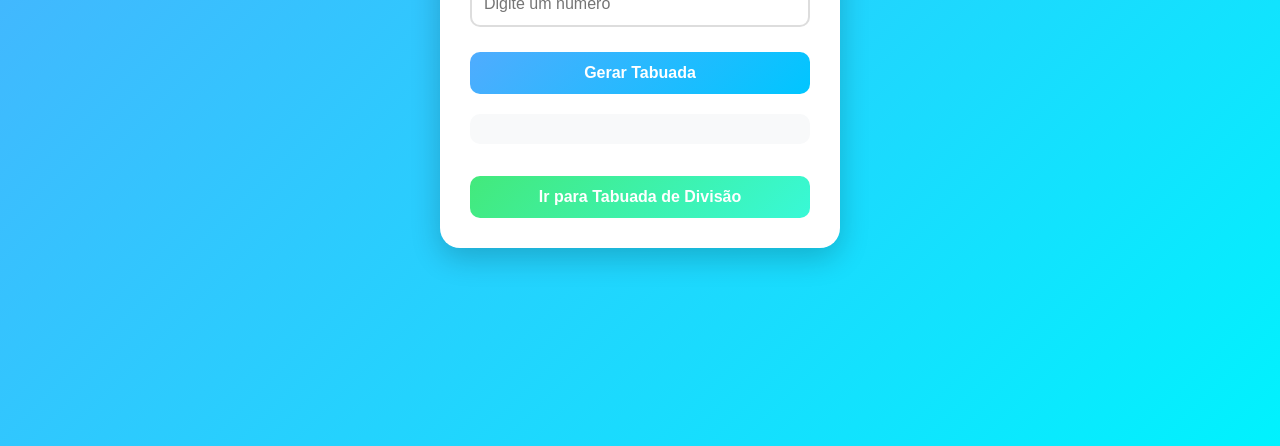
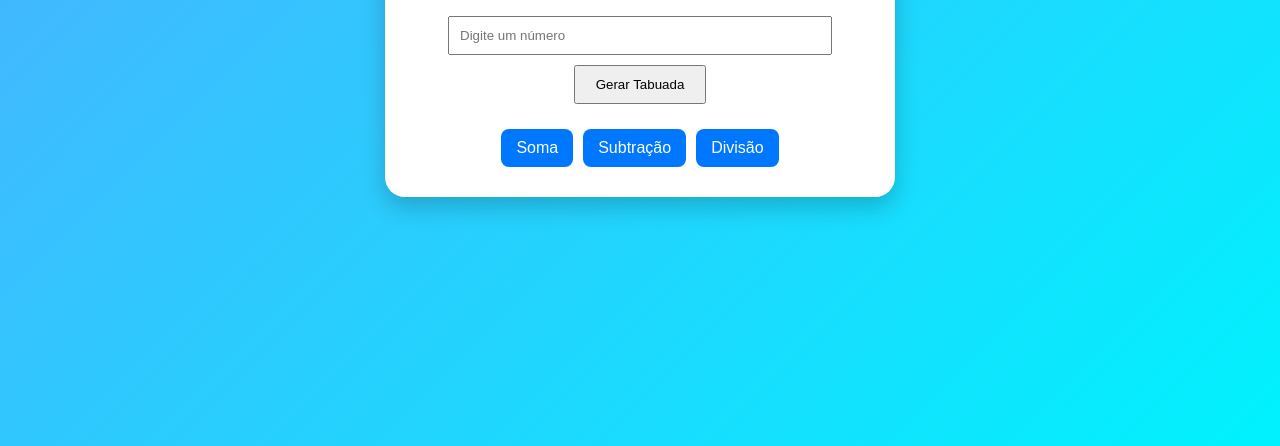
Before and after one commit to slucaxx/LP-ATIVIDADE-PONTUADA-GRUPO, a plain HTML site: page pagina-3.html in a window 1280 px wide. Shown: the part 354-800 px from the top of the page. Drawn offline with Linux system fonts and the light colour scheme.

Commit message:
mutliplicar

```diff
--- a/pagina-3.css
+++ b/pagina-3.css
@@ -1,94 +1,56 @@
-* {
+body {
     margin: 0;
-    padding: 0;
-    box-sizing: border-box;
-}
-
-body {
-    font-family: 'Segoe UI', sans-serif;
     min-height: 100vh;
     display: flex;
     justify-content: center;
     align-items: center;
     background: linear-gradient(135deg, #4facfe, #00f2fe);
+    font-family: Arial, sans-serif;
 }
 
 .container {
     background: white;
-    width: 400px;
+    width: 450px;
     padding: 30px;
     border-radius: 20px;
-    box-shadow: 0 10px 30px rgba(0,0,0,0.2);
     text-align: center;
-    animation: aparecer 0.8s ease;
-}
-
-h1 {
-    color: #333;
-    margin-bottom: 20px;
+    box-shadow: 0 10px 25px rgba(0,0,0,0.2);
 }
 
 input {
-    width: 100%;
-    padding: 12px;
-    border: 2px solid #ddd;
-    border-radius: 10px;
-    font-size: 16px;
-    margin-bottom: 15px;
-    transition: 0.3s;
-}
-
-input:focus {
-    border-color: #4facfe;
-    outline: none;
-    box-shadow: 0 0 10px rgba(79,172,254,0.4);
+    width: 80%;
+    padding: 10px;
+    margin: 10px 0;
 }
 
 button {
-    width: 100%;
-    padding: 12px;
-    border: none;
-    border-radius: 10px;
-    font-size: 16px;
-    font-weight: bold;
+    padding: 10px 20px;
     cursor: pointer;
-    margin-top: 10px;
-    transition: 0.3s;
-}
-
-button:hover {
-    transform: translateY(-3px);
-}
-
-button:first-of-type {
-    background: linear-gradient(135deg, #4facfe, #00c6ff);
-    color: white;
-}
-
-.divisao {
-    background: linear-gradient(135deg, #43e97b, #38f9d7);
-    color: white;
 }
 
 #resultado {
     margin-top: 20px;
-    padding: 15px;
-    border-radius: 10px;
-    background: #f8f9fa;
-    text-align: left;
     font-size: 18px;
     line-height: 1.8;
-    max-height: 300px;
-    overflow-y: auto;
 }
 
-@keyframes aparecer {
-    from {
-        opacity: 0;
-        transform: translateY(-20px);
-    }
-    to {
-        opacity: 1;
-        transform: translateY(0);
-    }
+.menu {
+    margin-top: 25px;
+    display: flex;
+    justify-content: center;
+    gap: 10px;
+    flex-wrap: wrap;
 }
+
+.menu a {
+    text-decoration: none;
+    color: white;
+    background: #0077ff;
+    padding: 10px 15px;
+    border-radius: 8px;
+    transition: 0.3s;
+}
+
+.menu a:hover {
+    background: #005ecc;
+}
--- a/pagina-3.html
+++ b/pagina-3.html
@@ -9,7 +9,7 @@
 <body>
 
     <div class="container">
-        <h1>Tabuada de Multiplicação</h1>
+        <h1>✖️ Tabuada de Multiplicação</h1>
 
         <input type="number" id="numero" placeholder="Digite um número">
 
@@ -17,11 +17,11 @@
 
         <div id="resultado"></div>
 
-        <br>
-
-        <button class="divisao" onclick="window.location.href='divisao.html'">
-            Ir para Tabuada de Divisão
-        </button>
+        <div class="menu">
+            <a href="index.html">Soma</a>
+            <a href="segunda-pagina.html">Subtração</a>
+            <a href="pagina 4-divisao.html">Divisão</a>
+        </div>
     </div>
 
     <script src="pagina-3.js"></script>
```
